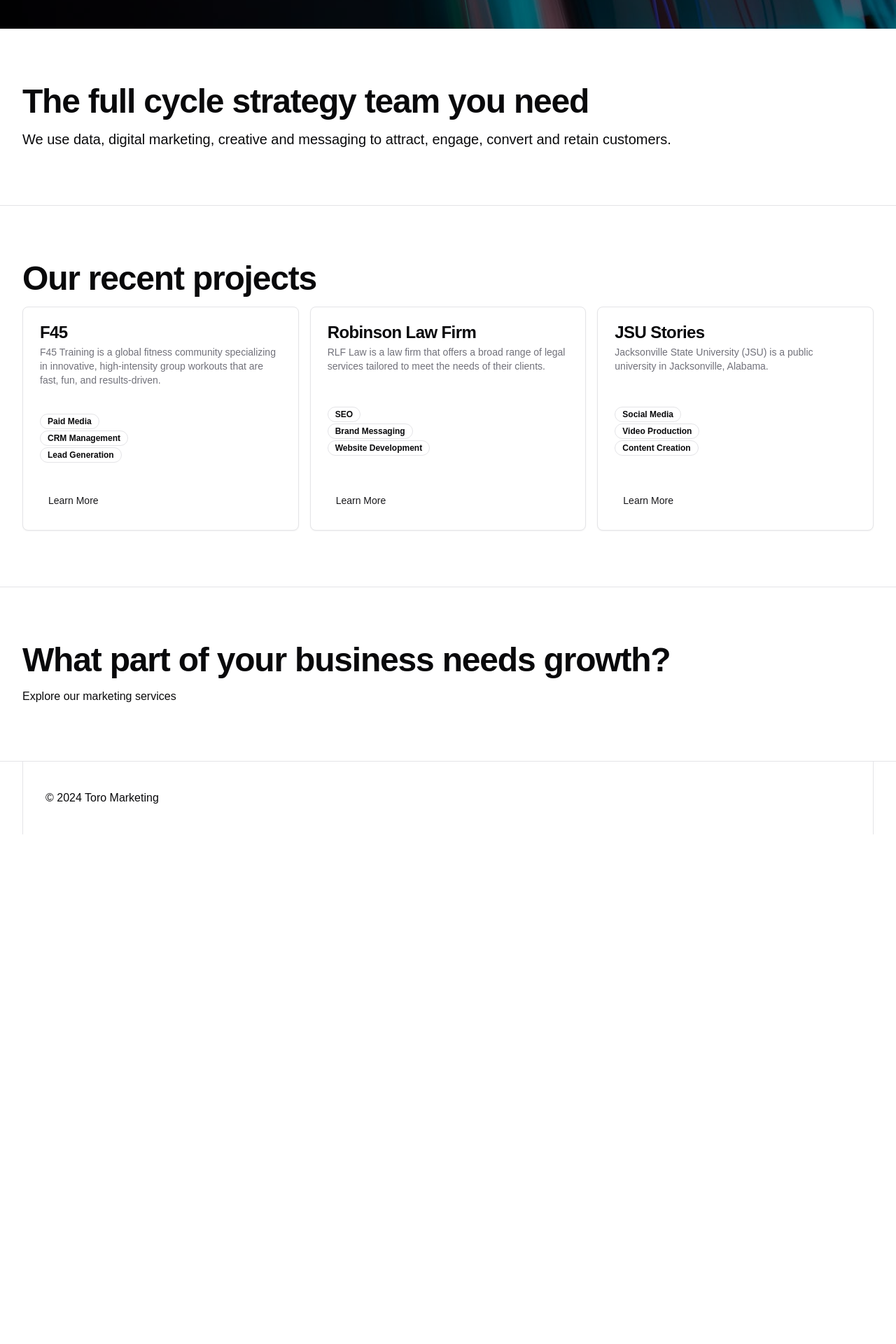
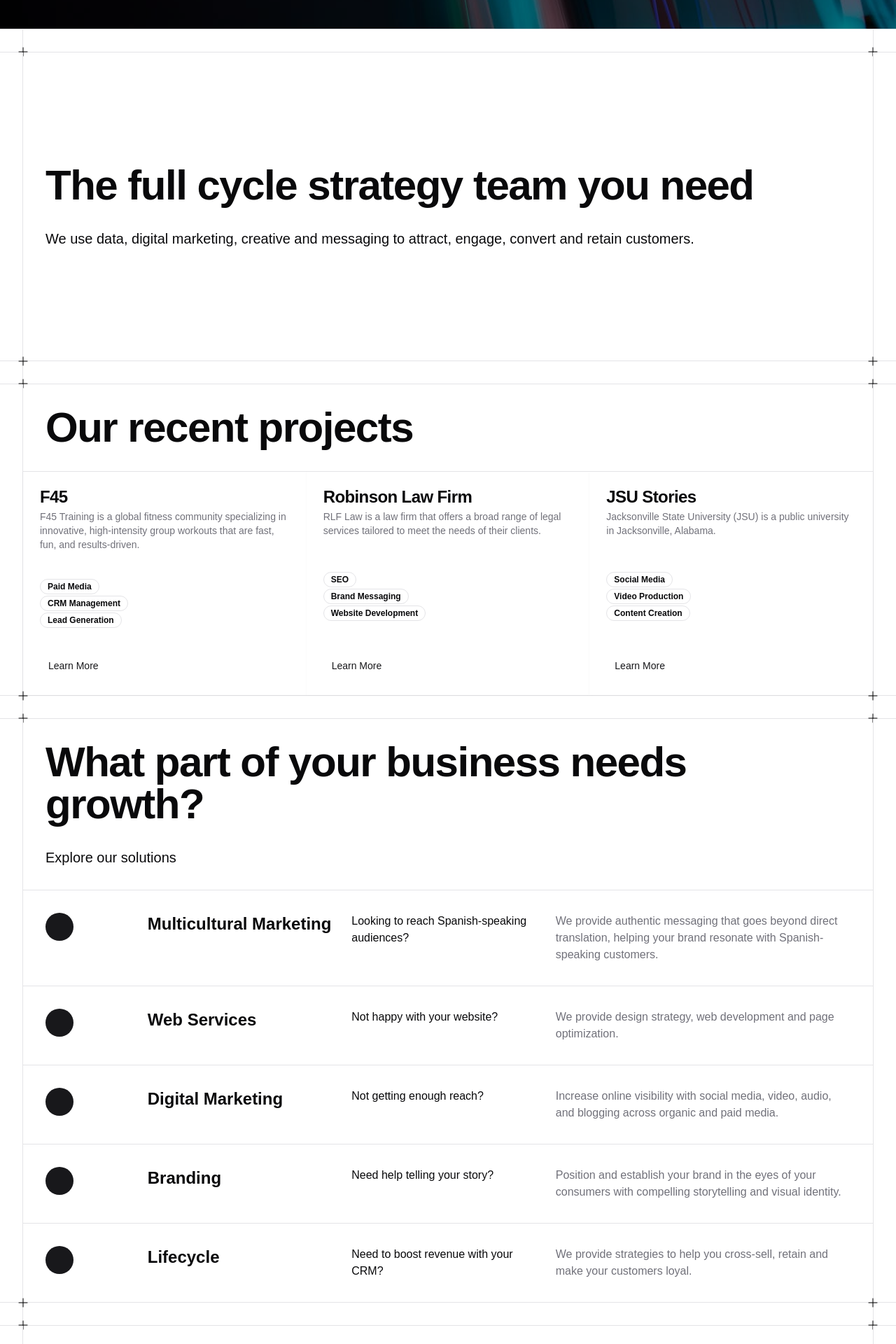
Before and after one commit to itsjmendez/toro, a Next.js app: page / in a window 1280 px wide. Shown: the part 760-2680 px from the top of the page at 70% size. Before the commit the page ends 1952 px from the top, so only its background shows below. Built offline with nearby package versions, Linux system fonts and the light colour scheme; a web font is replaced by a local one.

Commit message:
refactor: Update page layout and content structure

```diff
--- a/app/page.tsx
+++ b/app/page.tsx
@@ -12,33 +12,64 @@
 import { Badge } from '@/components/ui/badge';
 import Link from 'next/link';
 import { buttonVariants } from '@/components/ui/button';
+import { services } from '@/content/services';
+import Cta from '@/components/cta';
+import { Cross } from '@/components/ui/cross';
 
 export default function Home() {
   return (
     <main>
       <HeroSection />
-      <div>
-        <div className="container my-10 md:my-20 flex flex-col gap-4">
-          <h2 className="scroll-m-20 text-4xl font-semibold tracking-tight lg:text-5xl">
+      <Separator />
+      {/* Spacer */}
+      <div className="container">
+        <div className="relative flex flex-col gap-8 border-x">
+          <Cross className="absolute h-6 w-6 -bottom-3 -left-3 dark:text-white text-black" />
+          <Cross className="absolute h-6 w-6 -bottom-3 -right-3 dark:text-white text-black" />
+          <span />
+          <span />
+        </div>
+      </div>
+      <Separator />
+      <div className="container">
+        <div className="relative flex flex-col gap-40 border-x">
+          <span />
+          <div className=" flex flex-col gap-8">
+            <h2 className="px-[2rem] font-semibold tracking-tight text-4xl md:text-5xl lg:text-6xl">
               The full cycle strategy team you need
             </h2>
-          <h3 className="text-xl">
+            <h3 className="px-[2rem] text-xl">
               We use data, digital marketing, creative and messaging to attract,
               engage, convert and retain customers.
             </h3>
           </div>
+          <span />
+        </div>
       </div>
       <Separator />
+      {/* Spacer */}
+      <div className="container">
+        <div className="relative flex flex-col gap-8 border-x">
+          <Cross className="absolute h-6 w-6 -top-3 -left-3 dark:text-white text-black" />
+          <Cross className="absolute h-6 w-6 -top-3 -right-3 dark:text-white text-black" />
+          <Cross className="absolute h-6 w-6 -bottom-3 -left-3 dark:text-white text-black" />
+          <Cross className="absolute h-6 w-6 -bottom-3 -right-3 dark:text-white text-black" />
+          <span />
+          <span />
+        </div>
+      </div>
       {/* Recent Projects Section */}
-      <div>
-        <div className="container my-10 md:my-20 flex flex-col gap-4">
-          <h2 className="scroll-m-20 text-4xl font-semibold tracking-tight lg:text-5xl">
+      <Separator />
+      <div className="container">
+        <div className="relative flex flex-col gap-8 border-x">
+          <span />
+          <h2 className="px-[2rem] font-semibold tracking-tight text-4xl md:text-5xl lg:text-6xl">
             Our recent projects
           </h2>
-          <div className="grid sm:grid-cols-2 md:grid-cols-3 gap-4">
+          <div className="grid sm:grid-cols-1 md:grid-cols-3">
             {projects.map((project) => (
               <div key={project.title}>
-                <Card className="w-full md:min-h-80 justify-between flex flex-col">
+                <Card className="w-full md:min-h-80 justify-between flex flex-col rounded-none border-0 border-t">
                   <CardHeader>
                     <CardTitle>{project.title}</CardTitle>
                     <CardDescription>{project.description}</CardDescription>
@@ -68,15 +99,62 @@
             ))}
           </div>
         </div>
+      </div>
+      {/* Spacer */}
+      <Separator />
+      <div className="container">
+        <div className="relative flex flex-col gap-8 border-x">
+          <Cross className="absolute h-6 w-6 -top-3 -left-3 dark:text-white text-black" />
+          <Cross className="absolute h-6 w-6 -top-3 -right-3 dark:text-white text-black" />
+          <Cross className="absolute h-6 w-6 -bottom-3 -left-3 dark:text-white text-black" />
+          <Cross className="absolute h-6 w-6 -bottom-3 -right-3 dark:text-white text-black" />
+          <span />
+          <span />
+        </div>
+      </div>
       <Separator />
       {/* Services Section */}
-        <div className="container my-10 md:my-20 flex flex-col gap-4">
-          <h2 className="scroll-m-20 text-4xl font-semibold tracking-tight lg:text-5xl">
+      <div className="container">
+        <div className="relative flex flex-col gap-8 border-x">
+          <span />
+          <h2 className="px-[2rem] font-semibold tracking-tight text-4xl md:text-5xl lg:text-6xl">
             What part of your business needs growth?
           </h2>
-          <h3>Explore our marketing services</h3>
+          <h3 className="px-[2rem] text-xl">Explore our solutions</h3>
+          <div>
+            {services.map((service) => (
+              <div
+                className="border-t dark:shadow-muted grid grid-rows-1 md:grid-cols-8 items-start p-[2rem] gap-4 "
+                key={service.title}
+              >
+                <div className="flex h-10 w-10 shrink-0 items-center justify-center rounded-full bg-primary text-primary-foreground"></div>
+                <h3 className="text-2xl md:text-2xl font-bold col-span-2">
+                  {service.title}
+                </h3>
+                <h4 className="col-span-2"> {service.catchyLabel}</h4>
+                <p className="text-muted-foreground row-span-1 md:col-span-3">
+                  {service.description}
+                </p>
+              </div>
+            ))}
           </div>
         </div>
+      </div>
+      {/* CTA */}
+      <Separator />
+      {/* Spacer */}
+      <div className="container">
+        <div className="relative flex flex-col gap-8 border-x">
+          <Cross className="absolute h-6 w-6 -top-3 -left-3 dark:text-white text-black" />
+          <Cross className="absolute h-6 w-6 -top-3 -right-3 dark:text-white text-black" />
+          <Cross className="absolute h-6 w-6 -bottom-3 -left-3 dark:text-white text-black" />
+          <Cross className="absolute h-6 w-6 -bottom-3 -right-3 dark:text-white text-black" />
+          <span />
+          <span />
+        </div>
+      </div>
+      <Separator />
+      <Cta text="Get Started Today" />
     </main>
   );
 }
```
Lines whose indentation alone changed are shown as unchanged.
